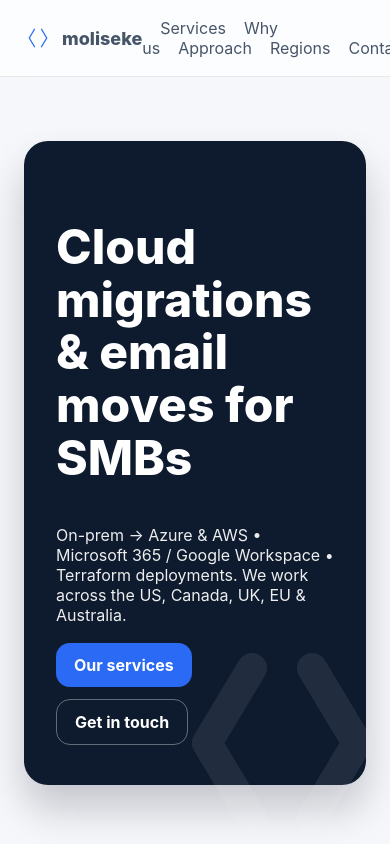
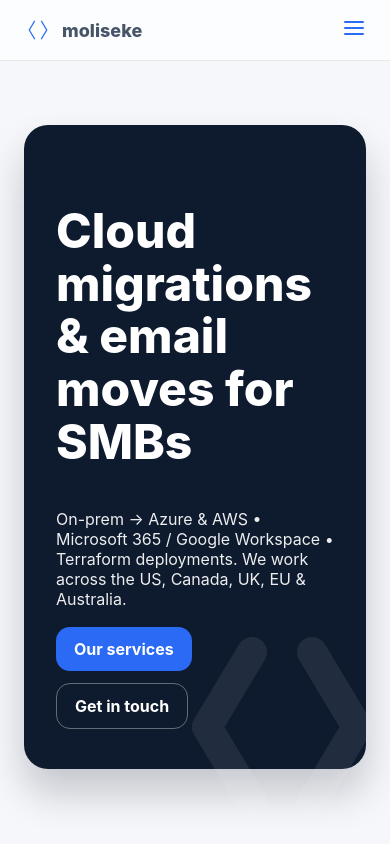
Before and after one commit to enzoantoni-devops/moliseke, a React (Vite) app: page / in a window 390 px wide. Shown: the top 844 px of the page. Built offline with nearby package versions, Linux system fonts and the light colour scheme.

Commit message:
Extract responsive header component

```diff
--- a/src/App.jsx
+++ b/src/App.jsx
@@ -1,9 +1,9 @@
 import React from 'react'
+import Header, { BrandIcon } from './components/Header'
 const C={midnight:'#0E1B2E',brand:'#2A6AF4',teal:'#00796B',neutral:'#475569',cloud:'#F5F7FA',white:'#FFFFFF'}
-function BrandIcon({size=28,stroke=3,color=C.brand}){return(<svg width={size} height={size} viewBox='0 0 64 64' aria-hidden><path d='M24 12 L12 32 L24 52' fill='none' stroke={color} strokeWidth={stroke} strokeLinecap='round' strokeLinejoin='round'/><path d='M40 12 L52 32 L40 52' fill='none' stroke={color} strokeWidth={stroke} strokeLinecap='round' strokeLinejoin='round'/></svg>)}
 function Icon({name,size=20,color=C.brand}){const p={fill:'none',stroke:color,strokeWidth:2,strokeLinecap:'round',strokeLinejoin:'round'}; if(name==='cloud')return(<svg width={size} height={size} viewBox='0 0 24 24'><path {...p} d='M20 17.5a3.5 3.5 0 0 0-3.5-3.5h-.5a5 5 0 0 0-9.7-1.5A3 3 0 0 0 6 19h10.5A3.5 3.5 0 0 0 20 17.5z'/></svg>); if(name==='mail')return(<svg width={size} height={size} viewBox='0 0 24 24'><path {...p} d='M4 6h16v12H4z'/><path {...p} d='m22 6-10 7L2 6'/></svg>); if(name==='server')return(<svg width={size} height={size} viewBox='0 0 24 24'><rect {...p} x='3' y='4' width='18' height='6' rx='2'/><rect {...p} x='3' y='14' width='18' height='6' rx='2'/><path {...p} d='M7 8h.01M7 18h.01'/></svg>); if(name==='stack')return(<svg width={size} height={size} viewBox='0 0 24 24'><path {...p} d='m12 2 9 5-9 5-9-5 9-5z'/><path {...p} d='m3 12 9 5 9-5'/><path {...p} d='m3 17 9 5 9-5'/></svg>); return null}
 export default function App(){return(<div style={{background:C.cloud,color:C.neutral}}>
-<header className='sticky'><div className='container' style={{display:'flex',alignItems:'center',justifyContent:'space-between',padding:'16px 24px'}}><div style={{display:'flex',alignItems:'center',gap:10}}><BrandIcon/><span style={{fontWeight:800,fontSize:18}}>moliseke</span></div><nav aria-label='Primary'><a href='#services'>Services</a><a href='#why'>Why us</a><a href='#approach'>Approach</a><a href='#regions'>Regions</a><a href='#contact'>Contact</a></nav><a href='mailto:info@moliseke.com' className='btn btn-primary'>Contact</a></div></header>
+ <Header />
 <section><div className='container' style={{padding:'64px 24px'}}><div style={{background:C.midnight,color:'#fff',borderRadius:24,padding:'40px 32px',position:'relative',boxShadow:'0 24px 40px rgba(2,6,23,.2)'}}><h1 style={{fontFamily:'Manrope,Inter,Arial,sans-serif',fontSize:48,lineHeight:1.1,fontWeight:800}}>Cloud migrations & email moves for SMBs</h1><p style={{marginTop:12,opacity:.92,maxWidth:740}}>On-prem → Azure & AWS • Microsoft 365 / Google Workspace • Terraform deployments. We work across the US, Canada, UK, EU & Australia.</p><div style={{marginTop:18,display:'flex',gap:12,flexWrap:'wrap'}}><a href='#services' className='btn btn-primary'>Our services</a><a href='#contact' className='btn btn-outline'>Get in touch</a></div><div aria-hidden style={{position:'absolute',right:24,bottom:-24,opacity:.08,transform:'scale(2)'}}><BrandIcon size={120} stroke={8} color='#fff'/></div></div></div></section>
 <section id='services' style={{padding:'48px 0'}}><div className='container'><h2 style={{fontFamily:'Manrope,Inter,Arial,sans-serif',fontWeight:800,color:C.midnight}}>Services</h2><div style={{display:'grid',gridTemplateColumns:'1fr',gap:16,marginTop:12}}><div className='card'><div style={{display:'flex',alignItems:'center',gap:10}}><Icon name='cloud'/><h3>On-prem → Azure & AWS migrations</h3></div><ul><li>• Discovery & readiness assessment</li><li>• Architecture & landing zone setup</li><li>• Cutover with rollback plan</li><li>• Security & compliance baked-in</li></ul></div><div className='card'><div style={{display:'flex',alignItems:'center',gap:10}}><Icon name='stack'/><h3>Email to Microsoft 365 & Google Workspace</h3></div><ul><li>• Domain & DNS alignment</li><li>• Mailbox & data migration (staged/cutover)</li><li>• Security policies: MFA, DKIM, DMARC</li><li>• End-user enablement & support</li></ul></div><div className='card'><div style={{display:'flex',alignItems:'center',gap:10}}><Icon name='server'/><h3>Infrastructure deployments with Terraform</h3></div><ul><li>• IaC standards for Azure & AWS</li><li>• CI/CD pipelines & environments</li><li>• Observability & cost guardrails</li><li>• Documentation & handover</li></ul></div></div></div></section>
 <section id='why' style={{padding:'48px 0',background:'#fff'}}><div className='container'><h2 style={{fontFamily:'Manrope,Inter,Arial,sans-serif',fontWeight:800,color:C.midnight}}>Why moliseke</h2><div style={{display:'grid',gridTemplateColumns:'1fr 1fr 1fr',gap:12,marginTop:12}}><div className='card'><strong>Clarity over complexity</strong><p style={{marginTop:6}}>Readable runbooks, diagrams and status. We make cloud changes transparent.</p></div><div className='card'><strong>Security by design</strong><p style={{marginTop:6}}>MFA, least privilege and audit baked-in from day one—no surprises later.</p></div><div className='card'><strong>Measurable outcomes</strong><p style={{marginTop:6}}>Cutover windows, rollback points and KPI dashboards to prove value.</p></div></div></div></section>
--- /dev/null
+++ b/src/components/Header.jsx
@@ -0,0 +1,94 @@
+import React, { useState, useEffect } from 'react';
+
+export function BrandIcon({ size = 28, stroke = 3, color = '#2A6AF4' }) {
+  return (
+    <svg width={size} height={size} viewBox="0 0 64 64" aria-hidden>
+      <path d="M24 12 L12 32 L24 52" fill="none" stroke={color} strokeWidth={stroke} strokeLinecap="round" strokeLinejoin="round" />
+      <path d="M40 12 L52 32 L40 52" fill="none" stroke={color} strokeWidth={stroke} strokeLinecap="round" strokeLinejoin="round" />
+    </svg>
+  );
+}
+
+export default function Header() {
+  const [menuOpen, setMenuOpen] = useState(false);
+  const [isMobile, setIsMobile] = useState(window.innerWidth < 768);
+
+  useEffect(() => {
+    const onResize = () => setIsMobile(window.innerWidth < 768);
+    window.addEventListener('resize', onResize);
+    return () => window.removeEventListener('resize', onResize);
+  }, []);
+
+  return (
+    <header className="sticky">
+      <div
+        className="container"
+        style={{
+          display: 'flex',
+          alignItems: 'center',
+          justifyContent: 'space-between',
+          padding: '16px 24px'
+        }}
+      >
+        <div style={{ display: 'flex', alignItems: 'center', gap: 10 }}>
+          <BrandIcon />
+          <span style={{ fontWeight: 800, fontSize: 18 }}>moliseke</span>
+        </div>
+        {isMobile ? (
+          <div style={{ position: 'relative' }}>
+            <button
+              aria-label="Toggle menu"
+              onClick={() => setMenuOpen(!menuOpen)}
+              style={{ background: 'none', border: 'none', padding: 0, cursor: 'pointer' }}
+            >
+              <svg width="24" height="24" viewBox="0 0 24 24" stroke="#2A6AF4" strokeWidth="2" strokeLinecap="round">
+                <line x1="3" y1="6" x2="21" y2="6" />
+                <line x1="3" y1="12" x2="21" y2="12" />
+                <line x1="3" y1="18" x2="21" y2="18" />
+              </svg>
+            </button>
+            {menuOpen && (
+              <div
+                style={{
+                  position: 'absolute',
+                  top: '100%',
+                  right: 0,
+                  background: '#fff',
+                  padding: '8px 16px',
+                  display: 'flex',
+                  flexDirection: 'column',
+                  gap: 8,
+                  boxShadow: '0 4px 6px rgba(0,0,0,0.1)'
+                }}
+              >
+                <nav aria-label="Primary" style={{ display: 'flex', flexDirection: 'column', gap: 8 }}>
+                  <a href="#services">Services</a>
+                  <a href="#why">Why us</a>
+                  <a href="#approach">Approach</a>
+                  <a href="#regions">Regions</a>
+                  <a href="#contact">Contact</a>
+                </nav>
+                <a href="mailto:info@moliseke.com" className="btn btn-primary" style={{ alignSelf: 'flex-start' }}>
+                  Contact
+                </a>
+              </div>
+            )}
+          </div>
+        ) : (
+          <>
+            <nav aria-label="Primary">
+              <a href="#services">Services</a>
+              <a href="#why">Why us</a>
+              <a href="#approach">Approach</a>
+              <a href="#regions">Regions</a>
+              <a href="#contact">Contact</a>
+            </nav>
+            <a href="mailto:info@moliseke.com" className="btn btn-primary">
+              Contact
+            </a>
+          </>
+        )}
+      </div>
+    </header>
+  );
+}
```
Also changed, not shown: 1 other file (tests, documents, lock files or other folders).
